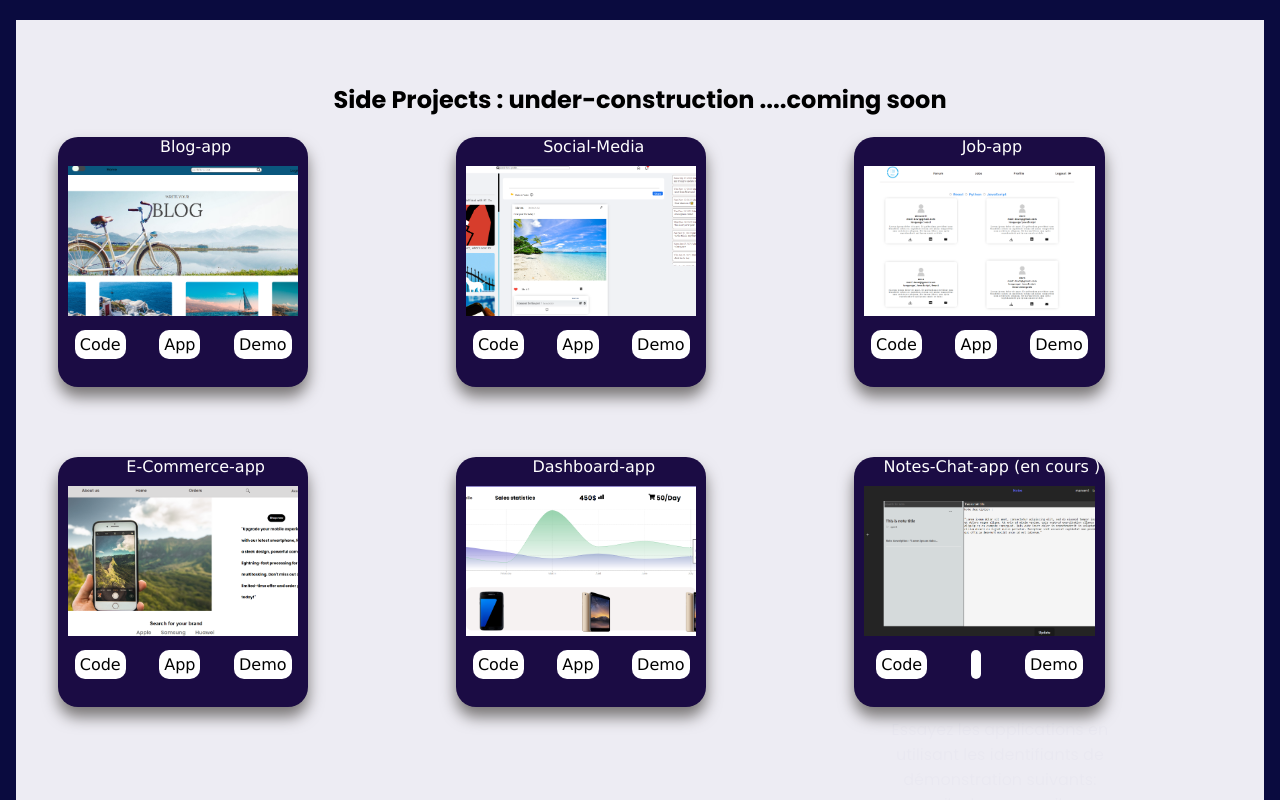
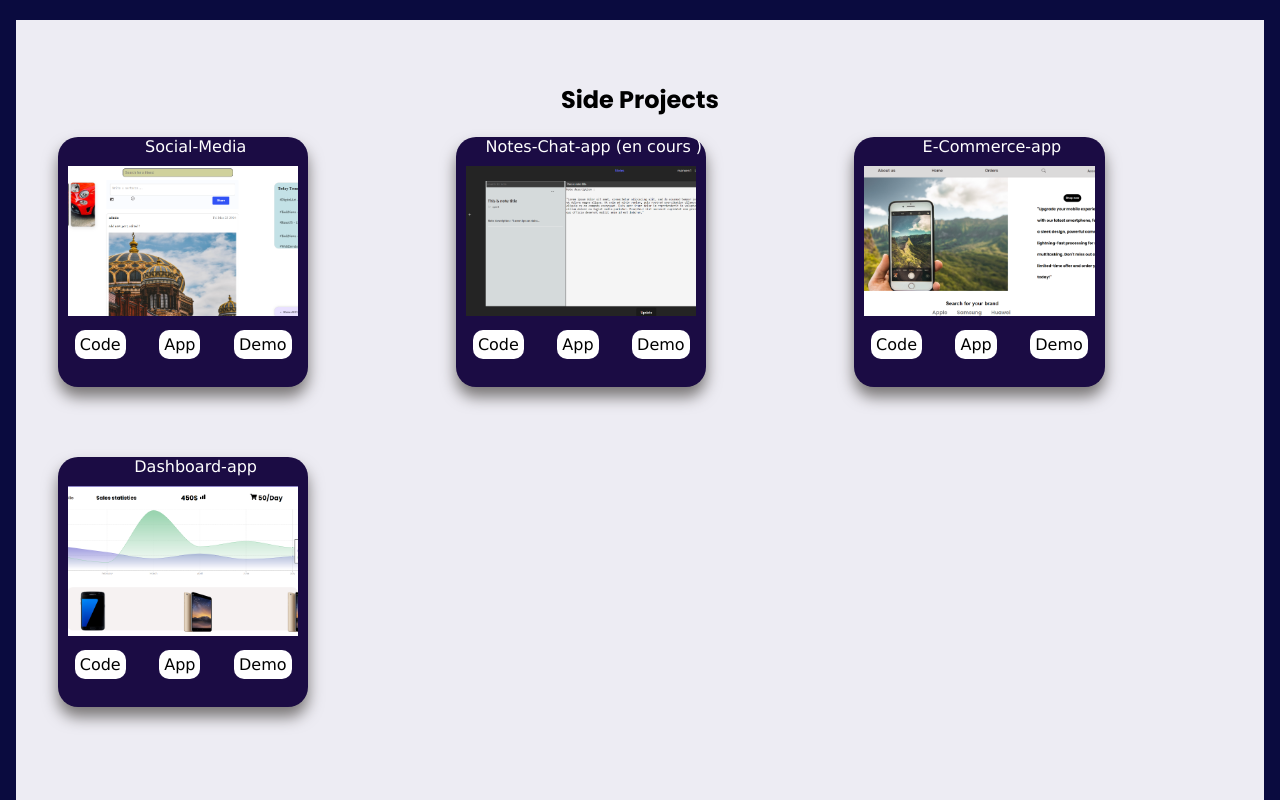
Before and after one commit to MarwenCode/portfolio, a React (Create React App) app: page / in a window 1280 px wide. Shown: the part 1380-2180 px from the top of the page. Built offline with nearby package versions, Linux system fonts and the light colour scheme.

Commit message:
add post and share app

```diff
--- a/src/components/home/Home.jsx
+++ b/src/components/home/Home.jsx
@@ -179,7 +179,7 @@ const Home = () => {
       </div>
       <div className="projects">
         <h2>
-          Side Projects : under-construction ....coming soon
+          Side Projects
 
         </h2>
 
@@ -188,7 +188,7 @@ const Home = () => {
             <Projects />
           </div>
 
-          <div className="demo">
+          {/* <div className="demo">
             <p>
               Essayez les applications en utilisant les identifiants de
               démonstration suivants:
@@ -197,7 +197,7 @@ const Home = () => {
               <span>e-mail : demo@mail.com</span>
               <span>password : 7xB!*2</span>
             </div>
-          </div>
+          </div> */}
         </div>
       </div>
       <div className="contact">
--- a/src/components/projects/Project.jsx
+++ b/src/components/projects/Project.jsx
@@ -53,7 +53,7 @@ const Project = ({ video }) => {
         <div className="video-container">
           {selectedVideo === video.src && (
             <>
-              <button onClick={() => setShowPlayer(false)}>X</button>
+              <button  style={{color:'red'}}   onClick={() => setShowPlayer(false)}>X</button>
               <iframe
                 title={video.title}
                 width="560"
--- a/src/components/projects/Projects.jsx
+++ b/src/components/projects/Projects.jsx
@@ -10,34 +10,55 @@ const Projects = () => {
   const [selectedVideo, setSelectedVideo] = useState(null);
   const [showPlayer, setShowPlayer] = useState(false);
   const videos = [
-    {
-      title: "Blog-app",
-      src: "https://www.youtube.com/watch?v=6IyZaA4aD04",
-      description:
-        " I developed the blog-app application to gain a solid understanding of the fundamentals of REACT JS.- My goal was to create a CRUD (create, read, update, and delete) application to put my knowledge into practice.Technologies used: React JS, hooks, MongoDB for the backend" ,
-      image: "/blog.png",
-      code: "https://github.com/MarwenCode/Blog-app",
-      app: "https://blog-app-frontend.onrender.com",
+    // {
+    //   title: "Blog-app",
+    //   src: "https://www.youtube.com/watch?v=6IyZaA4aD04",
+    //   description:
+    //     " I developed the blog-app application to gain a solid understanding of the fundamentals of REACT JS.- My goal was to create a CRUD (create, read, update, and delete) application to put my knowledge into practice.Technologies used: React JS, hooks, MongoDB for the backend" ,
+    //   image: "/blog.png",
+    //   code: "https://github.com/MarwenCode/Blog-app",
+    //   app: "https://blog-app-frontend.onrender.com",
 
+    // },
+    // {
+    //   title: "Social-Media",
+    //   src: "https://www.youtube.com/watch?v=sHX3hq0bfZQ",
+    //   description:
+    //     "I developed a RESTful API for managing posts, incorporating features such as image uploads, comment editing, and deletion. I proficiently navigated the React ecosystem, employing techniques like the spread operator, conditional rendering, and state management with Redux Toolkit.",
+    //   image: "/social-media.png",
+    //   code: "https://github.com/MarwenCode/SocialMedia.app",
+    //   app: "https://social-media-app-a6lq.onrender.com",
+    // },
+    // {
+    //   title: "Job-app",
+    //   src: "https://www.youtube.com/watch?v=LEU91zAsosg",
+    //   description:
+    //     "Cette application permet de faciliter la recherche d'offres d'emploi pour les développeurs en se concentrant sur leurs spécialités. En utilisant cette application, j'ai amélioré mes compétences en matière de gestion des états avec React JS,  j'ai également appris à effectuer des filtrages de données pour afficher des résultats en fonction de critères prédéterminés et de maîtriser les opérations CRUD.",
+    //   image: "/job-app.png",
+    //   code: "https://github.com/MarwenCode/Job-app",
+    //   app: "https://job-app-client.onrender.com",
+    // },
+
+
+     {
+        title: "Social-Media",
+         src: "https://www.youtube.com/watch?v=sHX3hq0bfZQ",
+       description:
+          "I developed a RESTful API for managing posts, incorporating features such as image uploads, comment editing, and deletion. I proficiently navigated the React ecosystem, employing techniques like the spread operator, conditional rendering, and state management with Redux Toolkit.",
+       image: "/postshare.png",
+       code: "https://github.com/MarwenCode/Post-Share",
+       app: "https://postshare-app.onrender.com/login",
     },
     {
-      title: "Social-Media",
-      src: "https://www.youtube.com/watch?v=rG3fQKMPoKg",
+      title: "Notes-Chat-app (en cours )",
+      src: "https://www.youtube.com/watch?v=uFReP-cA2CQ",
       description:
-        "I developed a RESTful API for managing posts, incorporating features such as image uploads, comment editing, and deletion. I proficiently navigated the React ecosystem, employing techniques like the spread operator, conditional rendering, and state management with Redux Toolkit.",
-      image: "/social-media.png",
-      code: "https://github.com/MarwenCode/SocialMedia.app",
-      app: "https://social-media-app-a6lq.onrender.com",
+        "L'application Notes permet aux utilisateurs de créer des notes avec des fonctionnalités avancées telles que l'enregistrement des notes en base de données MySQL, l'édition et la suppression de notes, ainsi que l'attribution de chaque note à une catégorie. Cette application est réalisée avec React JS, MySQL et Express JS. Les prochaines fonctionnalités incluent l'ajout d'un système de chat avec les utilisateurs en utilisant Socket.io et la création d'un gestionnaire de tâches similaire à Trello..",
+      image: "/notes-app.png",
+      code: "https://github.com/MarwenCode/MIND-3",
+      app:"https://marwen-portfolio.onrender.com"
     },
-    {
-      title: "Job-app",
-      src: "https://www.youtube.com/watch?v=LEU91zAsosg",
-      description:
-        "Cette application permet de faciliter la recherche d'offres d'emploi pour les développeurs en se concentrant sur leurs spécialités. En utilisant cette application, j'ai amélioré mes compétences en matière de gestion des états avec React JS,  j'ai également appris à effectuer des filtrages de données pour afficher des résultats en fonction de critères prédéterminés et de maîtriser les opérations CRUD.",
-      image: "/job-app.png",
-      code: "https://github.com/MarwenCode/Job-app",
-      app: "https://job-app-client.onrender.com",
-    },
+
     {
       title: "E-Commerce-app",
       src: "https://www.youtube.com/watch?v=1_PmCTz0fZA",
@@ -56,15 +77,7 @@ const Projects = () => {
       code: "https://github.com/MarwenCode/Dashboard-admin-app",
       app: "https://dashboard-app-marwen.onrender.com",
     },
-    {
-      title: "Notes-Chat-app (en cours )",
-      src: "https://www.youtube.com/watch?v=uFReP-cA2CQ",
-      description:
-        "L'application Notes permet aux utilisateurs de créer des notes avec des fonctionnalités avancées telles que l'enregistrement des notes en base de données MySQL, l'édition et la suppression de notes, ainsi que l'attribution de chaque note à une catégorie. Cette application est réalisée avec React JS, MySQL et Express JS. Les prochaines fonctionnalités incluent l'ajout d'un système de chat avec les utilisateurs en utilisant Socket.io et la création d'un gestionnaire de tâches similaire à Trello..",
-      image: "/notes-app.png",
-      code: "https://github.com/MarwenCode/MIND-3",
-      // app:"https://dashboard-app-marwen.onrender.com"
-    },
+
   ];
 
   const handleClick = (videoId) => {
```
Also changed, not shown: public/postshare.png (added).
